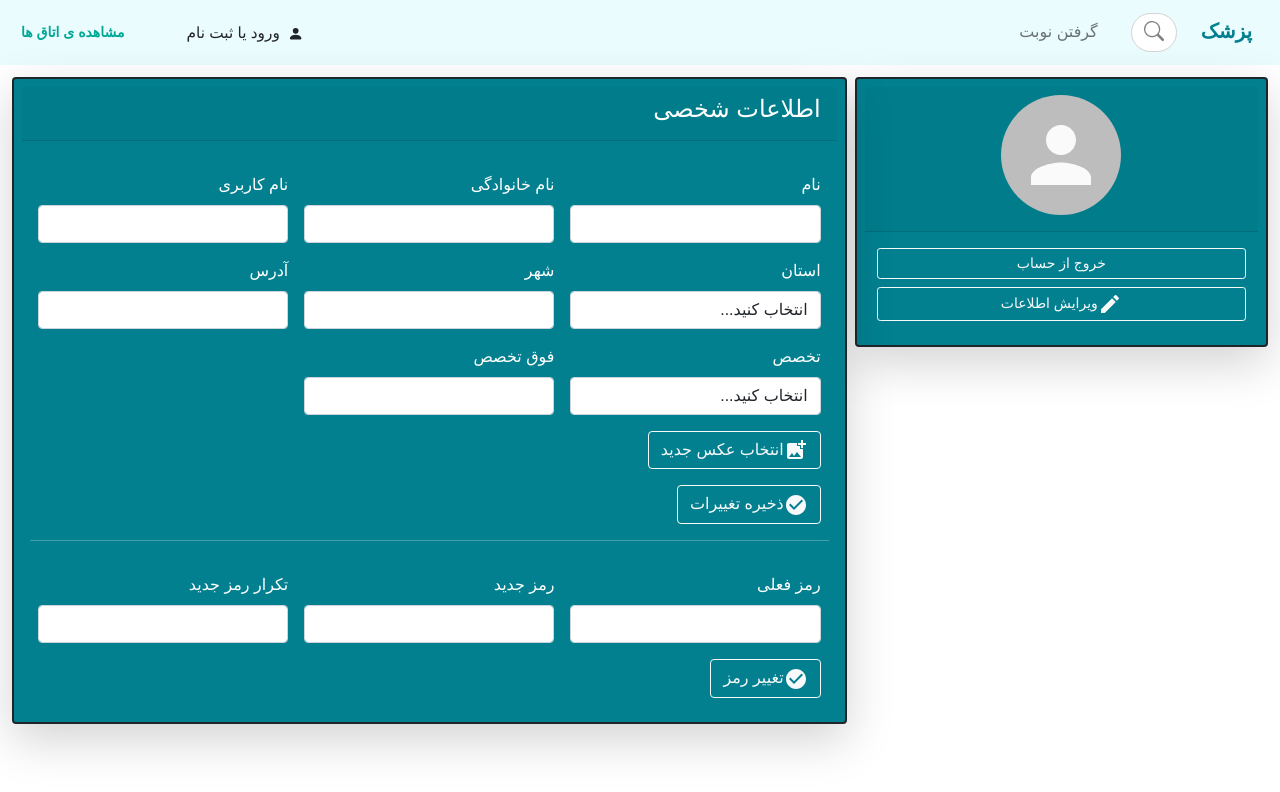
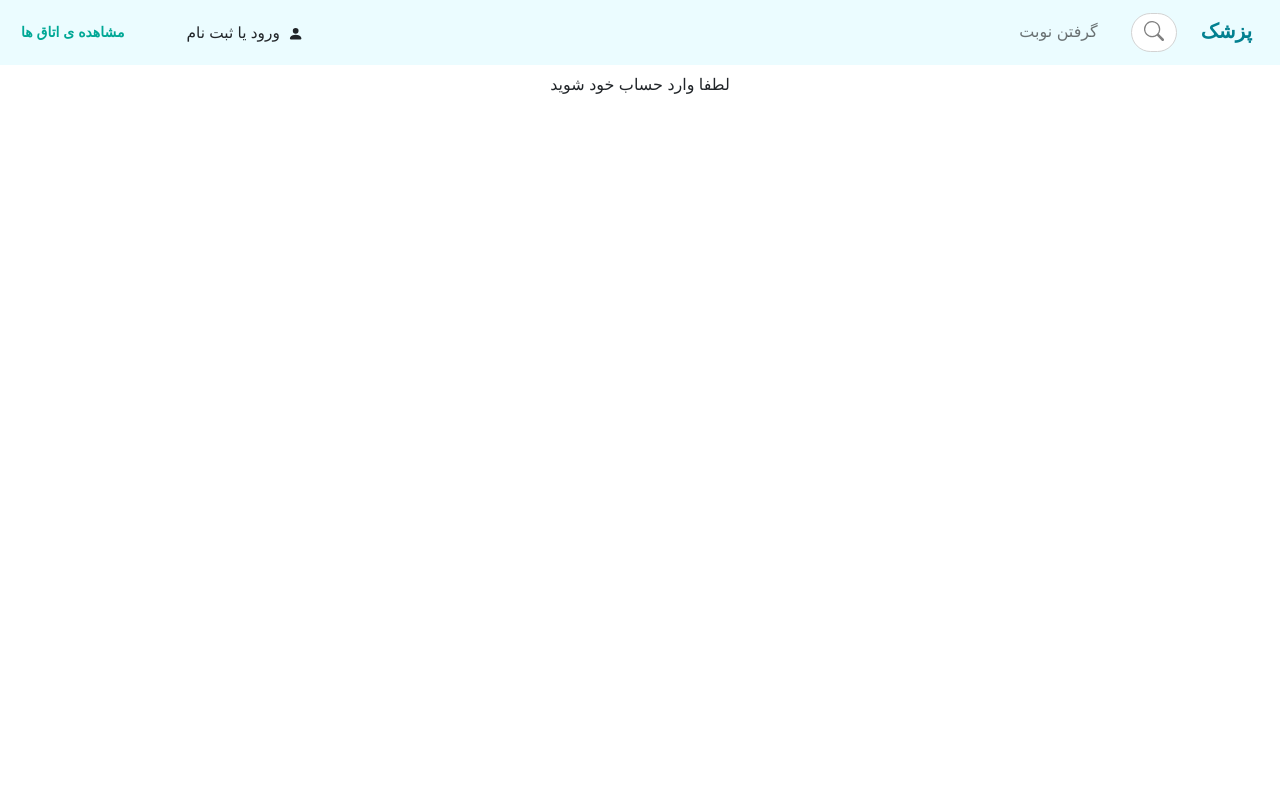
Before and after one commit to MelikaNobakhtian/luna-software-engineering, a React (Create React App) app in the folder Webfront/: page /doctorProfile in a window 1280 px wide. Shown: the top 792 px of the page. Built offline with nearby package versions, Linux system fonts and the light colour scheme.

Commit message:
Change background color of offcanvas

```diff
--- a/Webfront/src/Navbar.js
+++ b/Webfront/src/Navbar.js
@@ -155,10 +155,11 @@ function Navbar(props) {
       </nav>
 
       <div
-        class="offcanvas offcanvas-end "
+        class="offcanvas offcanvas-end"
         tabindex="-1"
         id="offcanvasRight"
         aria-labelledby="offcanvasRightLabel"
+        style={{ backgroundColor: "#e3eeee" }}
       >
         <div class="offcanvas-header">
           <button
@@ -173,13 +174,17 @@ function Navbar(props) {
           <p className="">قسمت های مورد نظر خود را پر کنید</p>
           <form class="row g-3">
             <div class="col-12">
-              <input type="text" class="form-control " placeholder="نام دکتر" />
+              <input
+                type="text"
+                class="form-control "
+                placeholder="نام دکتر..."
+              />
             </div>
             <div class="col-12">
               <input
                 type="text"
                 class="form-control  "
-                placeholder="تخصص"
+                placeholder="تخصص..."
                 aria-label=""
               />
             </div>
@@ -187,7 +192,7 @@ function Navbar(props) {
               <input
                 type="text"
                 class="form-control"
-                placeholder="استان"
+                placeholder="استان..."
                 aria-label=""
               />
             </div>
@@ -195,7 +200,7 @@ function Navbar(props) {
               <input
                 type="text"
                 class="form-control"
-                placeholder="شهر"
+                placeholder="شهر..."
                 aria-label=""
               />
             </div>
--- a/Webfront/src/components/editProfile-doctor/editProfile-doctor.js
+++ b/Webfront/src/components/editProfile-doctor/editProfile-doctor.js
@@ -227,8 +227,8 @@ function Editprofile(props) {
               state: "3",
               city: address.city,
               detail: address.detail,
-            }
-          ]
+            },
+          ],
         };
         const backcity = JSON.stringify(payloadcity);
         axios
@@ -359,19 +359,23 @@ function Editprofile(props) {
   return (
     <div className="main-content">
       <div className="container-fluid p-2">
-        {Cookies.get("doctorId") === 0 ? (
+        {Cookies.get("doctorId") === undefined ||
+        Cookies.get("doctorId").toString() !== "0" ? (
           <div className="text-center">لطفا وارد حساب خود شوید</div>
         ) : (
           <div className="d-flex flex-wrap">
             <div className="col-12 col-md-4 ">
-              <div className="card border-dark border-2 text-white p-2 m-1 App-color4 shadow-lg">
+              <div
+                className="card border-dark border p-2 m-1 shadow"
+                style={{ backgroundColor: "#EEEDE8" }}
+              >
                 <div class="card-header d-flex justify-content-center">
                   <div className="text-center">
                     <Avatar
                       src={user.picture}
                       ref={uploadedImage}
                       alt="عکس"
-                      className=""
+                      className="mx-auto"
                       style={{ width: 120, height: 120 }}
                     />
                     <h5 className="username mt-2">{user.userName}</h5>
@@ -380,12 +384,12 @@ function Editprofile(props) {
                 </div>
                 <div class="card-body flex row g-2">
                   <div
-                    className="btn btn-outline-light btn-sm"
+                    className="btn btn-outline-dark btn-sm"
                     onClick={handleLogout}
                   >
                     خروج از حساب
                   </div>
-                  <div className="btn btn-outline-light btn-sm">
+                  <div className="btn btn-outline-dark btn-sm">
                     <EditIcon></EditIcon>
                     ویرایش اطلاعات
                   </div>
@@ -393,7 +397,10 @@ function Editprofile(props) {
               </div>
             </div>
             <div className="col-12 col-md-8 ">
-              <div className="card border-dark border-2 text-white p-2 m-1 App-color4 shadow-lg">
+              <div
+                className="card border-dark border p-2 m-1 shadow-"
+                style={{ backgroundColor: "#EEEDE8" }}
+              >
                 <div class="card-header d-flex">
                   <h4>اطلاعات شخصی</h4>
                 </div>
@@ -608,7 +615,7 @@ function Editprofile(props) {
                                 style={{ display: "none", color: "white" }}
                               />
                               <div
-                                className="btn btn-outline-light rounded"
+                                className="btn btn-outline-dark rounded"
                                 onClick={() => imageUploader.current.click()}
                               >
                                 <AddPhotoAlternateIcon></AddPhotoAlternateIcon>
@@ -620,7 +627,7 @@ function Editprofile(props) {
                         <div class="col-12 ">
                           <button
                             type="submit"
-                            class="btn btn-outline-light"
+                            class="btn btn-outline-dark"
                             onClick={handleChangeInfosClick}
                           >
                             <CheckCircleIcon></CheckCircleIcon>
@@ -670,7 +677,7 @@ function Editprofile(props) {
                         <div class="col-12">
                           <button
                             type="submit"
-                            class="btn btn-outline-light"
+                            class="btn btn-outline-dark"
                             onClick={handleChangePassClick}
                           >
                             <CheckCircleIcon></CheckCircleIcon>
--- a/Webfront/src/components/userProfile/userProfile.js
+++ b/Webfront/src/components/userProfile/userProfile.js
@@ -62,10 +62,10 @@ function UserProfile(props) {
       setOpenSnack(true);
     } else {
       var formdata = new FormData();
-      formdata.append('username', user.userName);
-      formdata.append('first_name', user.firstName);
-      formdata.append('last_name', user.lastName);
-      formdata.append('profile_photo', state.file);
+      formdata.append("username", user.userName);
+      formdata.append("first_name", user.firstName);
+      formdata.append("last_name", user.lastName);
+      formdata.append("profile_photo", state.file);
       //if (state.file != null) formdata.append("profile_photo", state.file);
       console.log(user.picture);
       console.log(state.file);
@@ -77,7 +77,7 @@ function UserProfile(props) {
           {
             headers: {
               "Content-Type": "application/json",
-              "Authorization": "Bearer " + Cookies.get("userTokenA"),
+              Authorization: "Bearer " + Cookies.get("userTokenA"),
             },
           }
         )
@@ -164,12 +164,10 @@ function UserProfile(props) {
   //   navigate: false,
   //   file: null,
   // });
-  const [state , setState]=useState(
-    {
-        navigate:false,
-        file:null
-    }
-  )
+  const [state, setState] = useState({
+    navigate: false,
+    file: null,
+  });
   const uploadedImage = React.useRef(null);
   const imageUploader = React.useRef(null);
   const handleImageUpload = (e) => {
@@ -211,33 +209,37 @@ function UserProfile(props) {
   return (
     <div className="main-content ">
       <div className="container-fluid p-2">
-        {Cookies.get("doctorId").toString() !== "0" ? (
+        {Cookies.get("doctorId") === undefined ||
+        Cookies.get("doctorId").toString() !== "0" ? (
           <div className="text-center">لطفا وارد حساب خود شوید</div>
         ) : (
           <div className="d-flex flex-wrap">
             <div className="col-12 col-md-4 ">
-              <div className="card border-dark border-2 text-white p-2 m-1 App-color4 shadow-lg">
+              <div
+                className="card border-dark border p-2 m-1 shadow"
+                style={{ backgroundColor: "#EEEDE8" }}
+              >
                 <div class="card-header d-flex justify-content-center">
                   <div className="text-center">
                     <Avatar
                       src={user.picture}
                       ref={uploadedImage}
                       alt="عکس"
-                      className=""
+                      className="mx-auto"
                       style={{ width: 120, height: 120 }}
                     />
-                    <h5 className="username mt-2">{user.userName}</h5>
-                    <h6 className="email">{user.email}</h6>
+                    <h5 className="username mt-2">ddddddddd{user.userName}</h5>
+                    <h6 className="email">ccccccccccccccccccc{user.email}</h6>
                   </div>
                 </div>
                 <div class="card-body flex row g-2">
                   <div
-                    className="btn btn-outline-light btn-sm"
+                    className="btn btn-outline-dark btn-sm"
                     onClick={handleLogout}
                   >
                     خروج از حساب
                   </div>
-                  <div className="btn btn-outline-light btn-sm">
+                  <div className="btn btn-outline-dark btn-sm">
                     <EditIcon></EditIcon>
                     ویرایش اطلاعات
                   </div>
@@ -245,7 +247,10 @@ function UserProfile(props) {
               </div>
             </div>
             <div className="col-12 col-md-8 ">
-              <div className="card border-dark border-2 text-white p-2 m-1 App-color4 shadow-lg">
+              <div
+                className="card border-dark border  p-2 m-1 shadow"
+                style={{ backgroundColor: "#EEEDE8" }}
+              >
                 <div class="card-header d-flex">
                   <h4>اطلاعات شخصی</h4>
                 </div>
@@ -298,7 +303,7 @@ function UserProfile(props) {
                           style={{ display: "none", color: "white" }}
                         />
                         <div
-                          className="btn btn-outline-light "
+                          className="btn btn-outline-dark "
                           onClick={() => imageUploader.current.click()}
                         >
                           <AddPhotoAlternateIcon></AddPhotoAlternateIcon>
@@ -308,7 +313,7 @@ function UserProfile(props) {
                       <div class="col-12">
                         <button
                           type="submit"
-                          class="btn btn-outline-light"
+                          class="btn btn-outline-dark"
                           onClick={handleChangeInfosClick}
                         >
                           <CheckCircleIcon></CheckCircleIcon>
@@ -358,7 +363,7 @@ function UserProfile(props) {
                       <div class="col-12">
                         <button
                           type="submit"
-                          class="btn btn-outline-light"
+                          class="btn btn-outline-dark"
                           onClick={handleChangePassClick}
                         >
                           <CheckCircleIcon></CheckCircleIcon>
```
